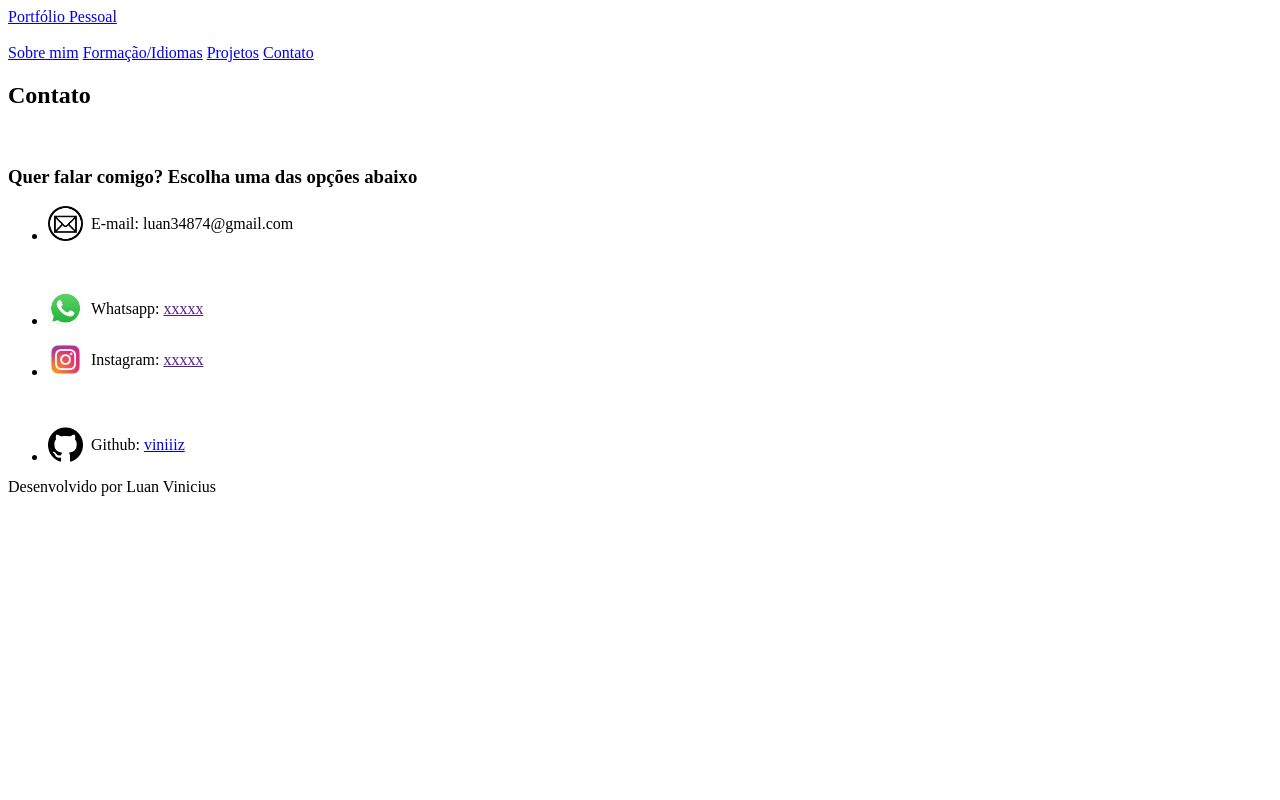
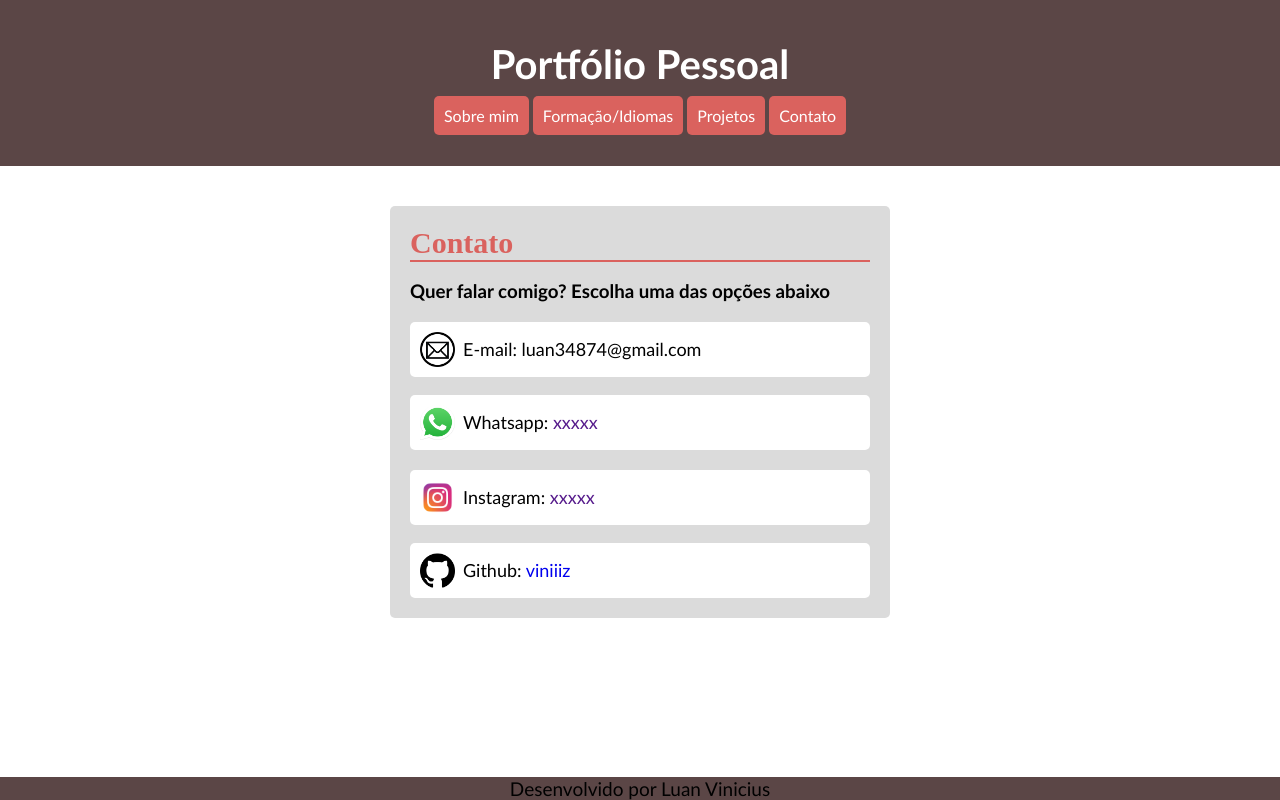
Before and after one commit to viniiiz/novo-site, a plain HTML site: page Formulário.html in a window 1280 px wide. Drawn offline with Linux system fonts and the light colour scheme; the site is published under a folder, as on GitHub Pages, so addresses that start at the root find nothing.

Commit message:
Update Formulário.html

```diff
--- a/Formulário.html
+++ b/Formulário.html
@@ -3,7 +3,7 @@
 <head>
     <meta charset="UTF-8">
     <meta name="viewport" content="width=device-width, initial-scale=1.0">
-    <link rel="stylesheet" href="/css/formulário.css">
+    <link rel="stylesheet" href="css/formulário.css">
 
     <title>Portfólio Pessoal</title>
 </head>
@@ -74,4 +74,5 @@
 </div>
 
 </body>
+
 </html>
```
